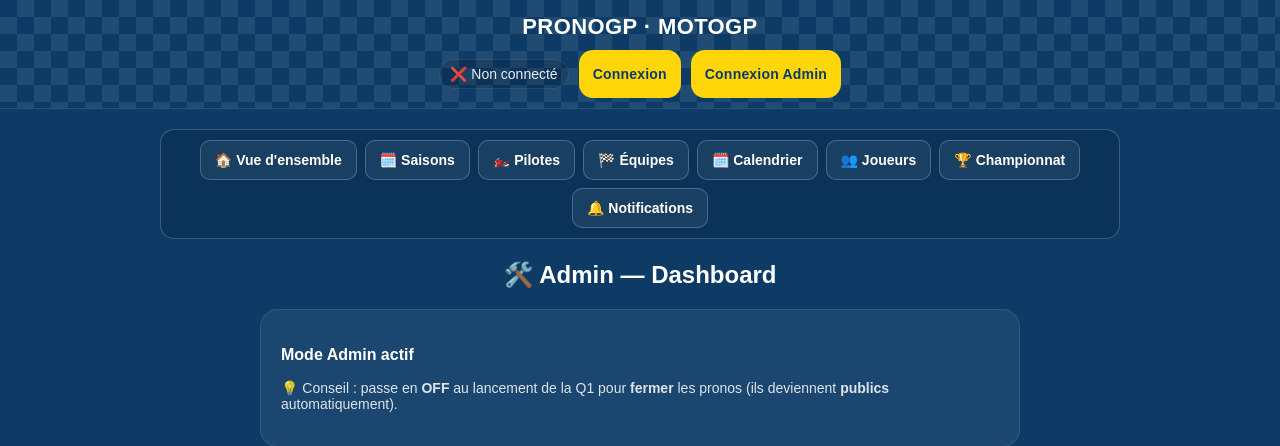
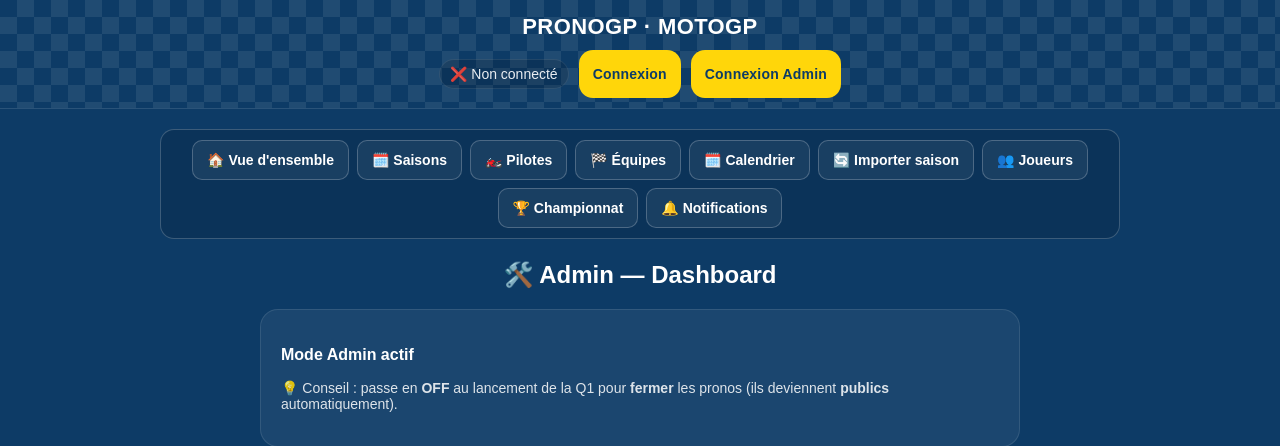
Before and after one commit to benjaminsoler07-lang/motogp-jeu, a Python web app: template templates/admin_home.html in a window 1280 px wide. Shown: the top 446 px of the page. Run offline with Jinja, Linux system fonts and the light colour scheme; the template is opened without the code that fills it, so the values that code supplies are empty.

Commit message:
ui(admin): add season-wide MotoGP Q1 import entry points

```diff
--- a/templates/_admin_nav.html
+++ b/templates/_admin_nav.html
@@ -4,6 +4,7 @@
   <a href="{{ url_for('admin_riders') }}" class="{{ 'active' if request.endpoint == 'admin_riders' else '' }}">🏍️ Pilotes</a>
   <a href="{{ url_for('admin_teams') }}" class="{{ 'active' if request.endpoint == 'admin_teams' else '' }}">🏁 Équipes</a>
   <a href="{{ url_for('admin_calendar') }}" class="{{ 'active' if request.endpoint in ('admin_calendar', 'admin_calendar_update', 'admin_calendar_cancel', 'admin_calendar_reactivate') else '' }}">🗓️ Calendrier</a>
+  <a href="{{ url_for('admin_bulk_motogp') }}" class="{{ 'active' if request.endpoint == 'admin_bulk_motogp' else '' }}">🔄 Importer saison</a>
   <a href="{{ url_for('admin_participants') }}" class="{{ 'active' if request.endpoint == 'admin_participants' else '' }}">👥 Joueurs</a>
   <a href="{{ url_for('admin_championnat') }}" class="{{ 'active' if request.endpoint == 'admin_championnat' else '' }}">🏆 Championnat</a>
   <a href="{{ url_for('admin_notifications') }}" class="{{ 'active' if request.endpoint == 'admin_notifications' else '' }}">🔔 Notifications</a>
```
